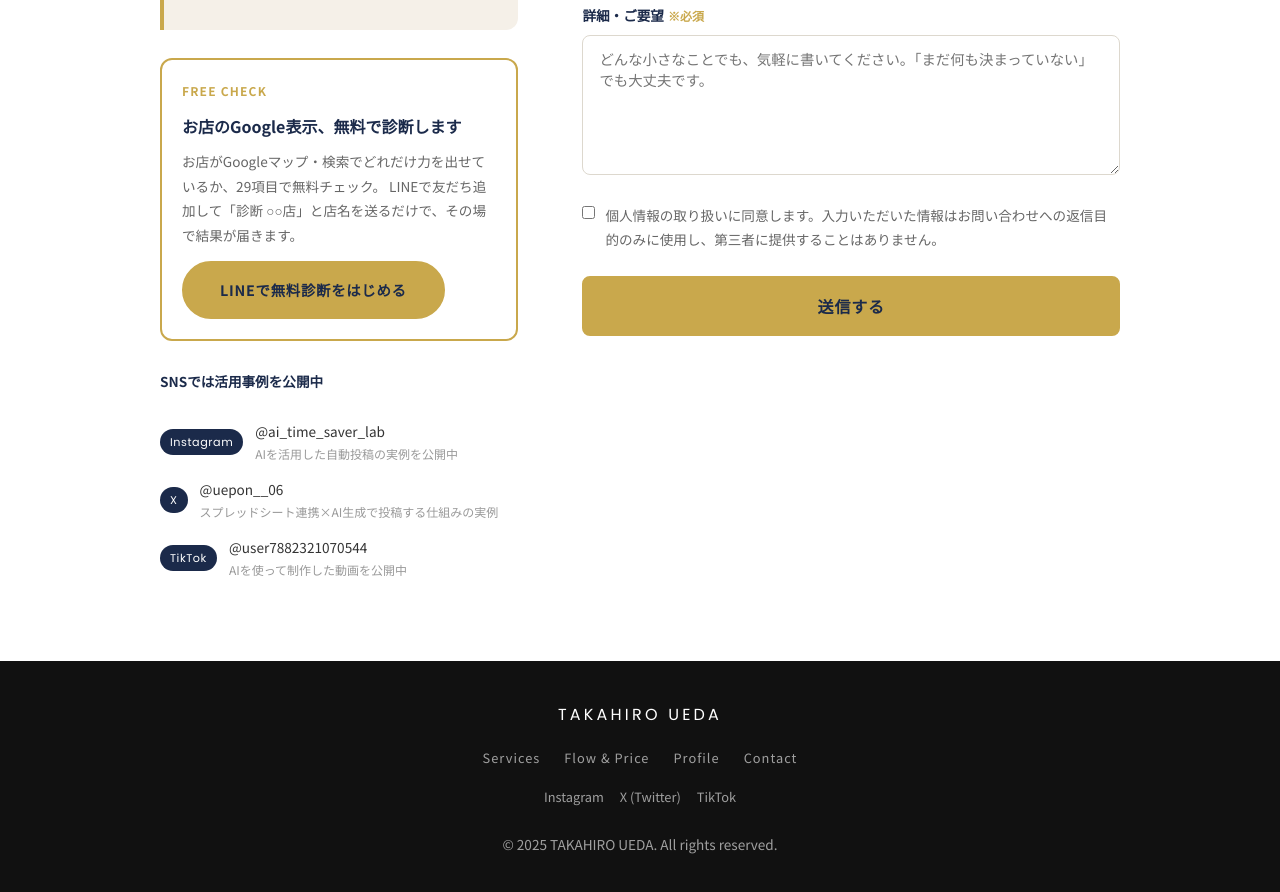
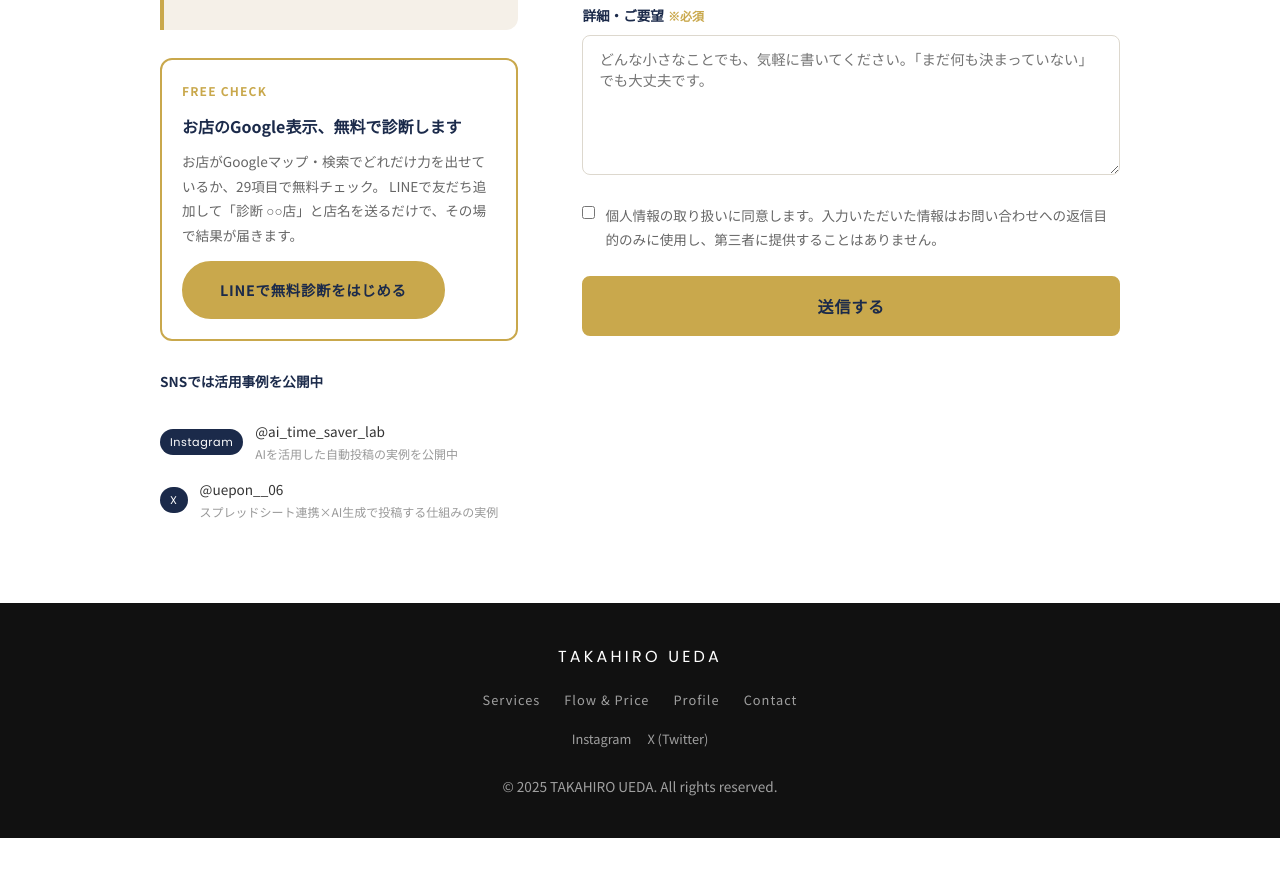
Before and after one commit to takabasket2324-wq/takahiro-ueda-hp, a website: page contact.html in a window 1280 px wide. Shown: the part 784-1676 px from the top of the page. After the commit the page ends 1622 px from the top, so only its background shows below. Drawn offline with Linux system fonts and the light colour scheme.

Commit message:
フッターからTikTokリンクを削除（転載垢は会社と切り離し・T76会議決定）

```diff
--- a/contact.html
+++ b/contact.html
@@ -84,13 +84,6 @@
                   <span style="display:block; font-size:0.75rem; color:#999;">スプレッドシート連携×AI生成で投稿する仕組みの実例</span>
                 </span>
               </a>
-              <a href="https://www.tiktok.com/@user7882321070544" target="_blank" rel="noopener">
-                <span class="sns-badge">TikTok</span>
-                <span>
-                  @user7882321070544
-                  <span style="display:block; font-size:0.75rem; color:#999;">AIを使って制作した動画を公開中</span>
-                </span>
-              </a>
             </div>
           </div>
 
@@ -167,7 +160,6 @@
     <div class="social-links">
       <a href="https://www.instagram.com/ai_time_saver_lab" target="_blank" rel="noopener">Instagram</a>
       <a href="https://x.com/uepon__06" target="_blank" rel="noopener">X (Twitter)</a>
-      <a href="https://www.tiktok.com/@user7882321070544" target="_blank" rel="noopener">TikTok</a>
     </div>
     <p>© 2025 TAKAHIRO UEDA. All rights reserved.</p>
   </footer>
```
Also changed, not shown: flow.html (+0 -1 lines), index.html (+0 -1 lines), profile.html (+0 -2 lines), services.html (+0 -1 lines).
